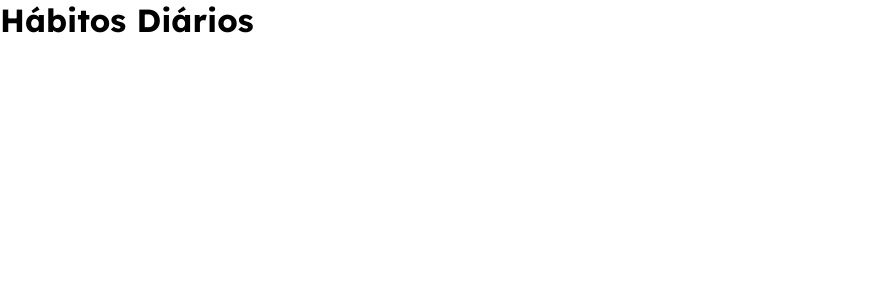
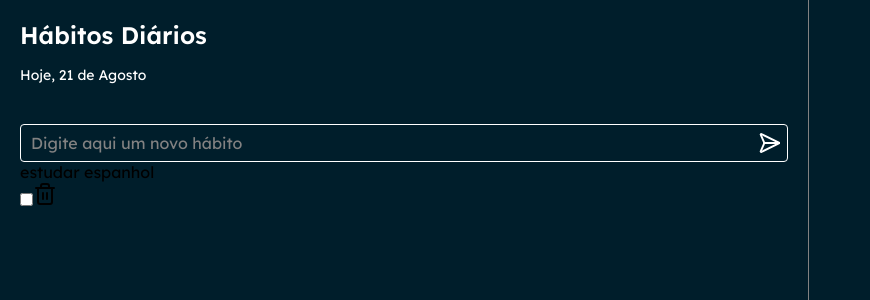
Before and after one commit to AlanSantos401/EliteTraker-Iterface, a React (Vite) app: page / in a window 1280 px wide. Shown: the top 300 px of the page, without its empty margins (0-870 px from the left). Built offline with nearby package versions, Linux system fonts and the light colour scheme.

Commit message:
DevClub Elite - Elite Traker pt.4 - Aula 14

```diff
--- a/src/components/button/styles.module.css
+++ b/src/components/button/styles.module.css
@@ -1,5 +1,5 @@
 .container {
-    background-color: #016BFB;
+    background-color: var(--info);
     display: flex;
     align-items: center;
     justify-content: center;
@@ -13,7 +13,7 @@
 }
 
 .container:hover {
-    background-color: #00357B;
+    background-color: var(--info-hover);
 }
 
 .container svg {
--- a/src/pages/habits/index.tsx
+++ b/src/pages/habits/index.tsx
@@ -1,5 +1,26 @@
+import { Send, Trash2 } from "lucide-react";
+import styles from "./styles.module.css";
+
 export function Habits() {
-    return (
-        <h1>Hábitos Diários</h1>
-    )
+	return (
+		<div className={styles.container}>
+			<div className={styles.content}>
+				<header>
+					<h1>Hábitos Diários</h1>
+					<span>Hoje, 21 de Agosto</span>
+				</header>
+				<div className={styles.input}>
+					<input placeholder="Digite aqui um novo hábito" type="text" />
+                    <Send />
+				</div>
+				<div className={styles.habit}>
+					<p>estudar espanhol</p>
+					<div>
+						<input type="checkbox" />
+						<Trash2 />
+					</div>
+				</div>
+			</div>
+		</div>
+	);
 }
--- /dev/null
+++ b/src/pages/habits/styles.module.css
@@ -0,0 +1,59 @@
+.container {
+    background-color: var(--dark-blue);
+    height: 100vh;
+}
+
+.content {
+    width: 60%;
+    height: calc(100% - 40px);
+    padding: 20px;
+    border-right: 1px solid var(--light);
+}
+
+.content header h1 {
+    font-weight: 600;
+    font-size: 24px;
+    color: var(--white);
+    margin-bottom: 14px;
+}
+
+.content header span {
+    font-size: 14px;
+    font-weight: 400;
+    color: var(--white);
+}
+
+.input {
+    display: flex;
+    align-items: center;
+    border: 1px solid var(--white);
+    border-radius: 4px;
+    margin-top: 40px;
+    height: 36px;
+    padding: 0 10px;
+}
+
+.input input {
+    height: 36px;
+    width: 100%;
+    font-size: 16px;
+    background-color: transparent;
+    color: var(--white);
+}
+
+.input input::placeholder {
+    color: var(--light)
+}
+
+.input svg {
+    height: 24px;
+    width: 24px;
+    color: var(--white);
+    transform: rotate(45deg);
+    cursor: pointer;
+    transition: color 100ms;
+}
+
+.input svg:hover {
+    color: var(--info)
+}
--- a/src/pages/login/styles.module.css
+++ b/src/pages/login/styles.module.css
@@ -1,5 +1,5 @@
 .container {
-    background-color:  #04141C;
+    background-color: var(--black-blue);
     height: 100vh;
     display: flex;
     align-items: center;
@@ -7,7 +7,7 @@
 }
 
 .content {
-    background-color: #001E2B;
+    background-color: var(--dark-blue);
     display: flex;
     align-items: center;
     justify-content: center;
@@ -18,12 +18,12 @@
 }
 
 .content h1 {
-    color: #FFFFFF;
+    color: var(--white);
     font-size: 24px;
 }
 
 .content p {
-    color: #FFFFFF;
+    color: var(--white);
     font-weight: 300;
     font-size: 12px;
     text-align: center;
--- a/src/styles/global.css
+++ b/src/styles/global.css
@@ -1,3 +1,19 @@
+:root {
+    --black-blue: #04141C;
+    --dark-blue: #001E2B;
+    --darker-light-blue: #003045;
+    --neutral: #575757;
+    --light: #828282;
+    --white: #FFFFFF;
+    --error-hover: #9D1919;
+    --error: #DB3030;
+    --warning:  #FFC010;
+    --info-hover: #00357B;
+    --info: #016BF8;
+    --primary-dark: #00684A;
+    --primary: #00ED64;
+}
+
 * {
     margin: 0;
     padding: 0;
```
